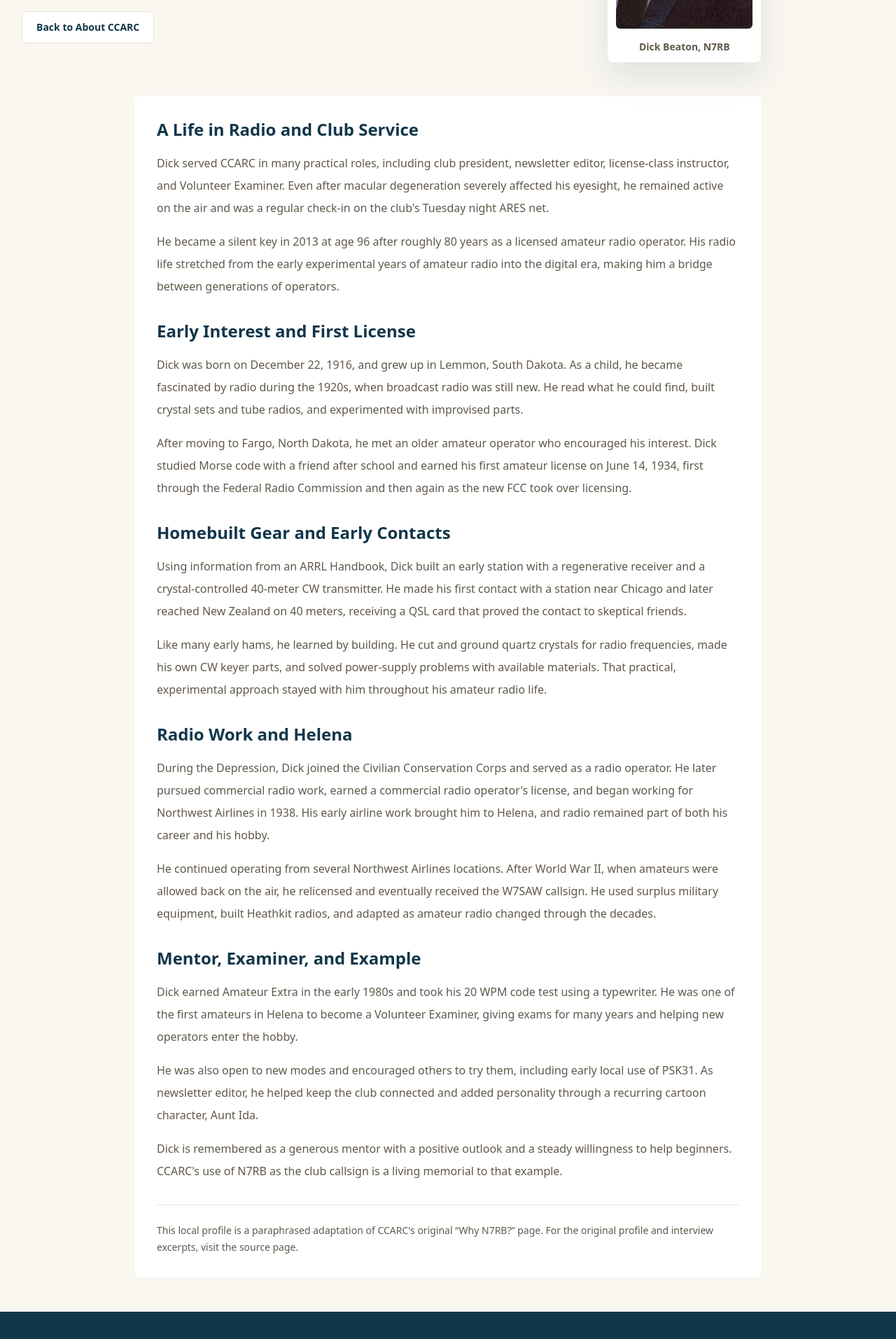
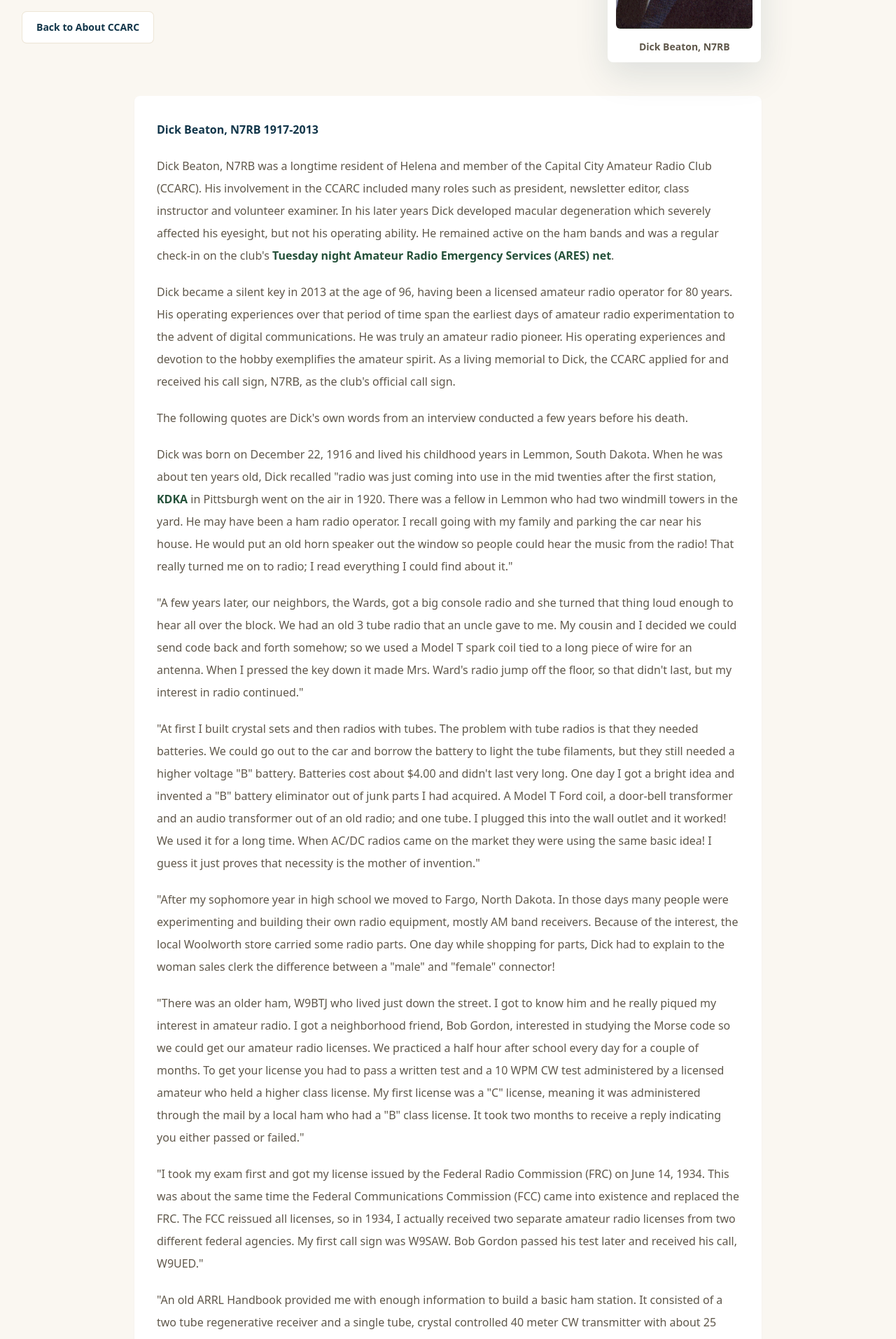
Before and after one commit to membership-ccarc/n7rb, a Next.js app: page /about/n7rb-bio in a window 1280 px wide. Shown: the part 380-2293 px from the top of the page at 70% size. Built offline with nearby package versions, Linux system fonts and the light colour scheme.

Commit message:
copied over full N7RB bio from legacy site

```diff
--- a/app/about/n7rb-bio/page.tsx
+++ b/app/about/n7rb-bio/page.tsx
@@ -5,12 +5,25 @@ import { SITE } from "@/lib/site-data";
 
 export const metadata: Metadata = {
   title: "Dick Beaton, N7RB",
-  description: "A local profile of Dick Beaton, N7RB, whose callsign became the CCARC club callsign.",
+  description: "The full CCARC profile of Dick Beaton, N7RB, whose callsign became the club callsign.",
   robots: {
     index: false,
     follow: true,
   },
 };
+
+function TextLink({ href, children }: { href: string; children: React.ReactNode }) {
+  return (
+    <a
+      className="font-bold text-pine-700 underline-offset-4 hover:underline focus-visible:outline focus-visible:outline-2 focus-visible:outline-offset-4"
+      href={href}
+      target={href.startsWith("http") ? "_blank" : undefined}
+      rel={href.startsWith("http") ? "noopener noreferrer" : undefined}
+    >
+      {children}
+    </a>
+  );
+}
 
 export default function N7RBBioPage() {
   return (
@@ -19,9 +32,9 @@ export default function N7RBBioPage() {
         <div>
           <p className="text-sm font-bold uppercase tracking-wide text-pine-700">Why {SITE.callsign}?</p>
           <h1 className="mt-3 text-4xl font-black text-mountain-900 sm:text-5xl">Dick Beaton, N7RB</h1>
-          <p className="mt-5 text-xl font-bold text-pine-700">1916-2013</p>
+          <p className="mt-5 text-xl font-bold text-pine-700">1917-2013</p>
           <p className="mt-6 text-lg leading-8 text-stonewarm-700">
-            Dick Beaton was a longtime Helena resident, amateur radio operator, and member of the Capital City Amateur Radio Club. After his death, CCARC applied for and received his callsign, N7RB, as the club&apos;s official callsign.
+            Dick Beaton, N7RB was a longtime resident of Helena and member of the Capital City Amateur Radio Club. As a living memorial to Dick, CCARC applied for and received his call sign, N7RB, as the club&apos;s official call sign.
           </p>
           <div className="mt-8 flex flex-col gap-3 sm:flex-row">
             <ButtonLink href="/about" variant="light">Back to About CCARC</ButtonLink>
@@ -42,63 +55,92 @@ export default function N7RBBioPage() {
         </figure>
       </div>
 
-      <div className="mx-auto mt-12 max-w-4xl space-y-8 rounded-lg bg-white p-6 leading-8 text-stonewarm-700 shadow-sm sm:p-8">
-        <section aria-labelledby="club-service">
-          <h2 id="club-service" className="text-2xl font-black text-mountain-900">A Life in Radio and Club Service</h2>
-          <p className="mt-4">
-            Dick served CCARC in many practical roles, including club president, newsletter editor, license-class instructor, and Volunteer Examiner. Even after macular degeneration severely affected his eyesight, he remained active on the air and was a regular check-in on the club&apos;s Tuesday night ARES net.
+      <div className="mx-auto mt-12 max-w-4xl rounded-lg bg-white p-6 leading-8 text-stonewarm-700 shadow-sm sm:p-8">
+        <div className="space-y-5">
+          <p>
+            <strong className="text-mountain-900">Dick Beaton, N7RB 1917-2013</strong>
           </p>
-          <p className="mt-4">
-            He became a silent key in 2013 at age 96 after roughly 80 years as a licensed amateur radio operator. His radio life stretched from the early experimental years of amateur radio into the digital era, making him a bridge between generations of operators.
+          <p>
+            Dick Beaton, N7RB was a longtime resident of Helena and member of the Capital City Amateur Radio Club (CCARC). His involvement in the CCARC included many roles such as president, newsletter editor, class instructor and volunteer examiner. In his later years Dick developed macular degeneration which severely affected his eyesight, but not his operating ability. He remained active on the ham bands and was a regular check-in on the club&apos;s <TextLink href="/meetings-nets">Tuesday night Amateur Radio Emergency Services (ARES) net</TextLink>.
           </p>
-        </section>
-
-        <section aria-labelledby="early-radio">
-          <h2 id="early-radio" className="text-2xl font-black text-mountain-900">Early Interest and First License</h2>
-          <p className="mt-4">
-            Dick was born on December 22, 1916, and grew up in Lemmon, South Dakota. As a child, he became fascinated by radio during the 1920s, when broadcast radio was still new. He read what he could find, built crystal sets and tube radios, and experimented with improvised parts.
+          <p>
+            Dick became a silent key in 2013 at the age of 96, having been a licensed amateur radio operator for 80 years. His operating experiences over that period of time span the earliest days of amateur radio experimentation to the advent of digital communications. He was truly an amateur radio pioneer. His operating experiences and devotion to the hobby exemplifies the amateur spirit. As a living memorial to Dick, the CCARC applied for and received his call sign, N7RB, as the club&apos;s official call sign.
           </p>
-          <p className="mt-4">
-            After moving to Fargo, North Dakota, he met an older amateur operator who encouraged his interest. Dick studied Morse code with a friend after school and earned his first amateur license on June 14, 1934, first through the Federal Radio Commission and then again as the new FCC took over licensing.
+          <p>The following quotes are Dick&apos;s own words from an interview conducted a few years before his death.</p>
+          <p>
+            Dick was born on December 22, 1916 and lived his childhood years in Lemmon, South Dakota. When he was about ten years old, Dick recalled &quot;radio was just coming into use in the mid twenties after the first station, <TextLink href="https://en.wikipedia.org/wiki/KDKA_(AM)">KDKA</TextLink> in Pittsburgh went on the air in 1920. There was a fellow in Lemmon who had two windmill towers in the yard. He may have been a ham radio operator. I recall going with my family and parking the car near his house. He would put an old horn speaker out the window so people could hear the music from the radio! That really turned me on to radio; I read everything I could find about it.&quot;
           </p>
-        </section>
-
-        <section aria-labelledby="homebrew">
-          <h2 id="homebrew" className="text-2xl font-black text-mountain-900">Homebuilt Gear and Early Contacts</h2>
-          <p className="mt-4">
-            Using information from an ARRL Handbook, Dick built an early station with a regenerative receiver and a crystal-controlled 40-meter CW transmitter. He made his first contact with a station near Chicago and later reached New Zealand on 40 meters, receiving a QSL card that proved the contact to skeptical friends.
+          <p>
+            &quot;A few years later, our neighbors, the Wards, got a big console radio and she turned that thing loud enough to hear all over the block. We had an old 3 tube radio that an uncle gave to me. My cousin and I decided we could send code back and forth somehow; so we used a Model T spark coil tied to a long piece of wire for an antenna. When I pressed the key down it made Mrs. Ward&apos;s radio jump off the floor, so that didn&apos;t last, but my interest in radio continued.&quot;
           </p>
-          <p className="mt-4">
-            Like many early hams, he learned by building. He cut and ground quartz crystals for radio frequencies, made his own CW keyer parts, and solved power-supply problems with available materials. That practical, experimental approach stayed with him throughout his amateur radio life.
+          <p>
+            &quot;At first I built crystal sets and then radios with tubes. The problem with tube radios is that they needed batteries. We could go out to the car and borrow the battery to light the tube filaments, but they still needed a higher voltage &quot;B&quot; battery. Batteries cost about $4.00 and didn&apos;t last very long. One day I got a bright idea and invented a &quot;B&quot; battery eliminator out of junk parts I had acquired. A Model T Ford coil, a door-bell transformer and an audio transformer out of an old radio; and one tube. I plugged this into the wall outlet and it worked! We used it for a long time. When AC/DC radios came on the market they were using the same basic idea! I guess it just proves that necessity is the mother of invention.&quot;
           </p>
-        </section>
-
-        <section aria-labelledby="career">
-          <h2 id="career" className="text-2xl font-black text-mountain-900">Radio Work and Helena</h2>
-          <p className="mt-4">
-            During the Depression, Dick joined the Civilian Conservation Corps and served as a radio operator. He later pursued commercial radio work, earned a commercial radio operator&apos;s license, and began working for Northwest Airlines in 1938. His early airline work brought him to Helena, and radio remained part of both his career and his hobby.
+          <p>
+            &quot;After my sophomore year in high school we moved to Fargo, North Dakota. In those days many people were experimenting and building their own radio equipment, mostly AM band receivers. Because of the interest, the local Woolworth store carried some radio parts. One day while shopping for parts, Dick had to explain to the woman sales clerk the difference between a &quot;male&quot; and &quot;female&quot; connector!
           </p>
-          <p className="mt-4">
-            He continued operating from several Northwest Airlines locations. After World War II, when amateurs were allowed back on the air, he relicensed and eventually received the W7SAW callsign. He used surplus military equipment, built Heathkit radios, and adapted as amateur radio changed through the decades.
+          <p>
+            &quot;There was an older ham, W9BTJ who lived just down the street. I got to know him and he really piqued my interest in amateur radio. I got a neighborhood friend, Bob Gordon, interested in studying the Morse code so we could get our amateur radio licenses. We practiced a half hour after school every day for a couple of months. To get your license you had to pass a written test and a 10 WPM CW test administered by a licensed amateur who held a higher class license. My first license was a &quot;C&quot; license, meaning it was administered through the mail by a local ham who had a &quot;B&quot; class license. It took two months to receive a reply indicating you either passed or failed.&quot;
           </p>
-        </section>
-
-        <section aria-labelledby="mentor">
-          <h2 id="mentor" className="text-2xl font-black text-mountain-900">Mentor, Examiner, and Example</h2>
-          <p className="mt-4">
-            Dick earned Amateur Extra in the early 1980s and took his 20 WPM code test using a typewriter. He was one of the first amateurs in Helena to become a Volunteer Examiner, giving exams for many years and helping new operators enter the hobby.
+          <p>
+            &quot;I took my exam first and got my license issued by the Federal Radio Commission (FRC) on June 14, 1934. This was about the same time the Federal Communications Commission (FCC) came into existence and replaced the FRC. The FCC reissued all licenses, so in 1934, I actually received two separate amateur radio licenses from two different federal agencies. My first call sign was W9SAW. Bob Gordon passed his test later and received his call, W9UED.&quot;
           </p>
-          <p className="mt-4">
-            He was also open to new modes and encouraged others to try them, including early local use of PSK31. As newsletter editor, he helped keep the club connected and added personality through a recurring cartoon character, Aunt Ida.
+          <p>
+            &quot;An old ARRL Handbook provided me with enough information to build a basic ham station. It consisted of a two tube regenerative receiver and a single tube, crystal controlled 40 meter CW transmitter with about 25 watts output. The whole thing was powered with parts taken from a junked receiver. I also built a home brew CW &quot;bug&quot; made out of a small piece of corset stay as the spring and a long threaded bolt mounted on a piece of pine wood. My first contact was with W9JO near Chicago.&quot;
           </p>
-          <p className="mt-4">
-            Dick is remembered as a generous mentor with a positive outlook and a steady willingness to help beginners. CCARC&apos;s use of N7RB as the club callsign is a living memorial to that example.
+          <p>
+            &quot;In those days, when you called CQ, you listened around the band for an answer. Since there was no side tone oscillator, you couldn&apos;t hear your own signal, just some loud thumps. Most hams had crystal controlled rigs, so you weren&apos;t necessarily on the exact same frequency, just somewhere close. It was always a thrill to hear a station come back to a CQ or answer your call to him. One early morning I heard a ZL (New Zealand) calling CQ on 40 meters. I gave him a call and was thrilled when he answered me! About two months later I received a QSL from him, which I showed my friends who hadn&apos;t believed me.&quot;
           </p>
-        </section>
-
-        <p className="border-t border-stonewarm-100 pt-6 text-sm leading-6">
-          This local profile is a paraphrased adaptation of CCARC&apos;s original “Why N7RB?” page. For the original profile and interview excerpts, visit the source page.
-        </p>
+          <p>
+            &quot;A ham friend&apos;s father owned a tombstone engraving business and ordered a large quartz crystal from Brazil for us. We made a gem cutting saw to cut the crystal into thin slices. I bought a small, 50 cent micrometer to measure the thickness of the crystals. We got good enough at cutting, we could cut crystals for the 80 meter band. If the crystal wasn&apos;t on the exact frequency you wanted, we would hand grind them with polishing compound on a piece of glass to get them to the exact frequency.&quot;
+          </p>
+          <p>
+            &quot;I graduated from Fargo High School in June of 1935. This was during the Depression and two weeks later I joined the Civilian Conservation Corps (CCC). I was stationed as a radio operator at a new camp in Larimore, ND. Most camps were manned with an amateur radio operator and we communicated with the CCC headquarters at Ft. Lincoln. They furnished a crystal to get on their frequency, which was close to the 80 meter ham band. They also furnished a CW &quot;bug&quot;. I had to furnish my own ham radio equipment&quot;.
+          </p>
+          <p>
+            After leaving the CCC, Dick worked at several other jobs including being an elevator boy in the eight story Black Building in downtown Fargo. The singer <TextLink href="https://en.wikipedia.org/wiki/Peggy_Lee">Peggy Lee</TextLink> was a frequent visitor to the building and Dick&apos;s steady hand would see her safely to her floor.
+          </p>
+          <p>
+            &quot;Word came that Northwest Airlines was looking for radio operators. Bob Gordon and I went out and visited with the manager and found out the main requirement was a Commercial Radio Operator&apos;s License. We sent for a book and studied. In about two months, Bob and I drove to St. Paul and took our tests at the FCC office. In a short time we got our licenses, but jobs weren&apos;t all that easy to come by. A lot of writing and calling got frustrating&quot;.
+          </p>
+          <p>
+            The famous aviator Amelia Earhart vanished in the Pacific in July of 1937 on an around the world flight. At that time, Dick had a regular CW schedule with a ham in Hawaii who kept him informed of the daily search operations for Amelia. Through amateur radio, Dick had the latest news directly from someone close to the search location.
+          </p>
+          <p>
+            &quot;Late in January 1938, I decided to go to the Port Arthur Radio School in Texas. Maybe I could get a higher class license and get a better job working on a ship or at a radio station.&quot; With his high school ham friend, Bob Gordon, they drove a 1932 Essex to Port Arthur. &quot;Shortly after starting school, I received a registered letter from my folks with $30 cash for a train ticket and a telegram from Northwest wanting to know if I still wanted to work. I sent them a telegram and was on the Kansas City Southern RR for St. Paul the next morning.&quot;
+          </p>
+          <p>
+            Dick started working for Northwest Airlines in February 1938 and after initial training was transferred to Helena. &quot;I stayed at a nice family boarding house on south Rodney Street close to downtown for $47.00 a month, which included washing and ironing my white uniform shirts. I didn&apos;t have a car and had to walk the three miles out to the airport so I saved up and made a down payment on a 1934 Chevrolet coupe. Later I was transferred to Fargo where I could live at home and also help my parents.&quot;
+          </p>
+          <p>
+            &quot;One day a bulletin came from headquarters announcing that they were going to convert all the transmitters so we could switch from AM voice to CW for handling reservation traffic. This meant everyone had to get a radiotelegraph license. Back to the books again. Code was no problem, just a matter of passing a written test. I passed my test first so that I could also get the day shift, even though I was the junior member of the Northwest station staff.&quot;
+          </p>
+          <p>
+            Dick continued to operate his ham station from each location he was transferred to with Northwest Airlines including Billings, MT; Bismark and Fargo, ND, Rochester, MN and Spokane, WA. After World War II started Amateurs were ordered to disassemble their stations and remain off the air. In 1946, they were allowed back on the air but Dick&apos;s license had expired. He had to take the FCC exams again and received his new call sign, W9GJR which he hated. He applied for a new call and got W7SAW.
+          </p>
+          <p>
+            After the war, there as a lot of surplus military radio equipment available for very reasonable prices. Many articles on how to convert surplus equipment to the amateur band could be found in QST, CQ and other ham publications of the day. Surplus military transmitters were variable frequency oscillator (VFO) controlled and would operate either AM, FM or CW with approximately 55 watts of output power. This equipment worked great until television came along in the 50&apos;s and RFI began to haunt most amateurs. The military equipment put out numerous harmonics which weren&apos;t a problem until TV began using frequencies where those harmonics fell.
+          </p>
+          <p>
+            This lead to the dawn of the manufacture of commercial equipment for the amateur, many in kit form. Amateur equipment became readily available from suppliers including Allied Radio, Knight Kit and Heathkit. Dick build several Heathkit radios, including an HW-101, a 100-watt transceiver.
+          </p>
+          <p>
+            Dick got his Extra Class license in the early 1980&apos;s and took his 20 WPM CW test with a typewriter! The FCC examiner was surprised anyone would show up to take their test with a typewriter, which was allowed. She gave Dick his test alone with headphones so the typing wouldn&apos;t bother anyone else taking the CW exam. Dick was a good typist from his years at Northwest and says &quot;at 20 WPM, CW may seem fast, but typing at 20 WPM is slow.&quot;
+          </p>
+          <p>
+            Dick was always willing to help anyone entering the hobby. During his life, he instructed and mentored many amateurs to receive their licenses. He was also open to the changes amateur radio has brought. He was the first Amateur in Helena to get his Volunteer Examiner certification in the early 80&apos;s and gave VE exams for many years. He was one of the first in Helena to become active in the PSK31 and encouraged others to join the exciting new communication mode.
+          </p>
+          <p>
+            He served as the CCARC newsletter editor for many years. His newsletters always included a cartoon of a matronly lady &quot;Aunt Ida&quot; who always had a humorous opinion or word of wisdom. Aunt Ida&apos;s caricature resembled one of Dick&apos;s aunts.
+          </p>
+          <p>
+            Dick&apos;s interest in radio lead him to a successful career with Northwest Airlines and a very enjoyable life long hobby. Upon his retirement, Dick was the Manager of the Northwest Airlines operation here in Helena.
+          </p>
+          <p>
+            Dick served as a role model and inspiration to many amateurs who knew him. He always had a positive outlook on life, never complained or criticizes and always had a word of praise or encouragement for others, especially those new amateurs.
+          </p>
+          <p>The world needs more amateurs like Dick Beaton, N7RB.</p>
+        </div>
       </div>
     </article>
   );
```
